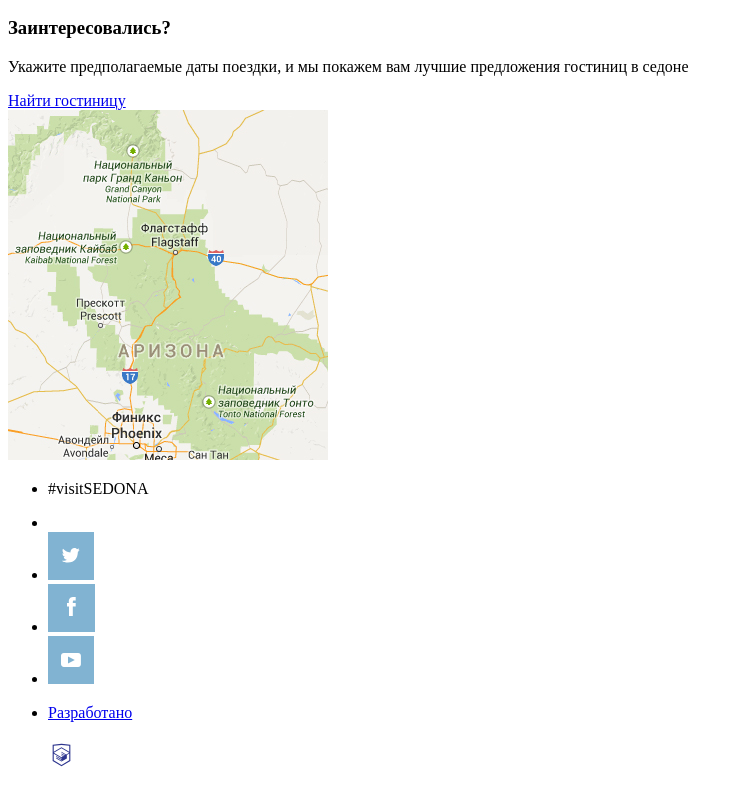
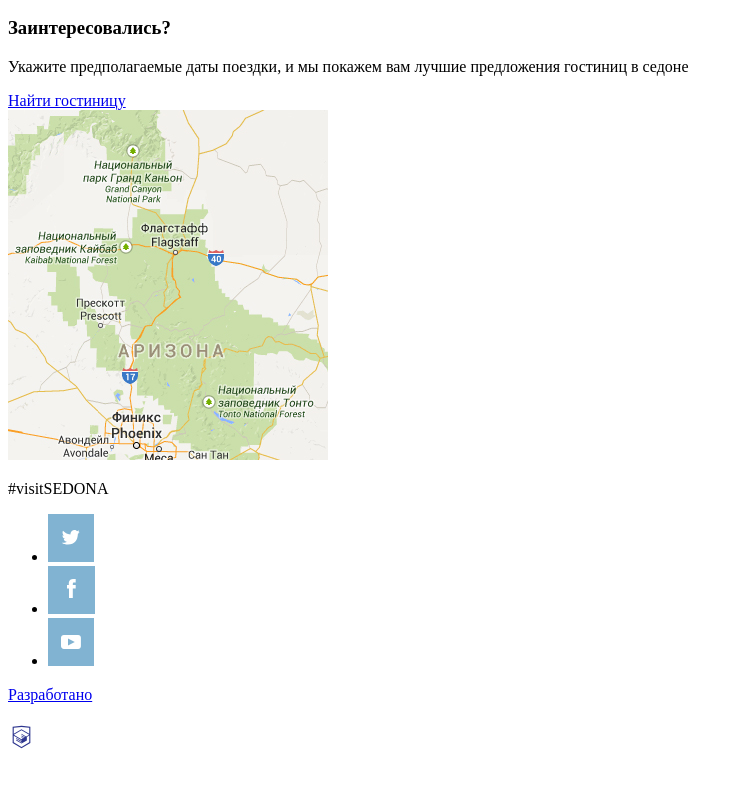
Before and after one commit to serwood/1692977-sedona-23, a website: page source/index.html in a window 1280 px wide. Shown: the part 2169-2961 px from the top of the page, without its empty margins (0-743 px from the left). After the commit the page ends 2935 px from the top, so only its background shows below. Drawn offline with Linux system fonts and the light colour scheme.

Commit message:
Разметка главной страницы исправления

```diff
--- a/source/index.html
+++ b/source/index.html
@@ -104,12 +104,10 @@
     </main>
     <footer class="footer">
       <div class="footer__wrapper">
-        <ul class="footer__list">
-          <li class="footer__item">
-            <p class="footer__text">#visitSEDONA</p>
-          </li>
-          <li class="footer__item smm">
-            <ui class="smm__list">
+        <div class="footer__contacts contacts">
+          <p class="contacts__text">#visitSEDONA</p>
+        </div>
+        <ul class="footer__list smm">
           <li class="smm__item">
             <img class="smm__icon" src="img/twitter.svg" width="46" height="48" alt="иконка twitter">
           </li>
@@ -119,15 +117,11 @@
          <li class="smm__item">
             <img class="smm__icon" src="img/youtube.svg" width="46" height="48" alt="иконка youtube">
           </li>
-            </ui>
-          </li>
-          <li class="footer__item developer">
-            <a class="developer__link" href="https://htmlacademy.ru/intensive/adaptive">
+        </ul>
+        <a class="footer__link developer" href="https://htmlacademy.ru/intensive/adaptive">
           <p class="developer__text">Разработано</p>
           <img class="developer__icon" src="img/htmlacademy.svg" width="27" height="34" alt="htmlacademy">
         </a>
-          </li>
-        </ul>
       </div>
     </footer>
   </body>
```
Lines whose indentation alone changed are shown as unchanged.
